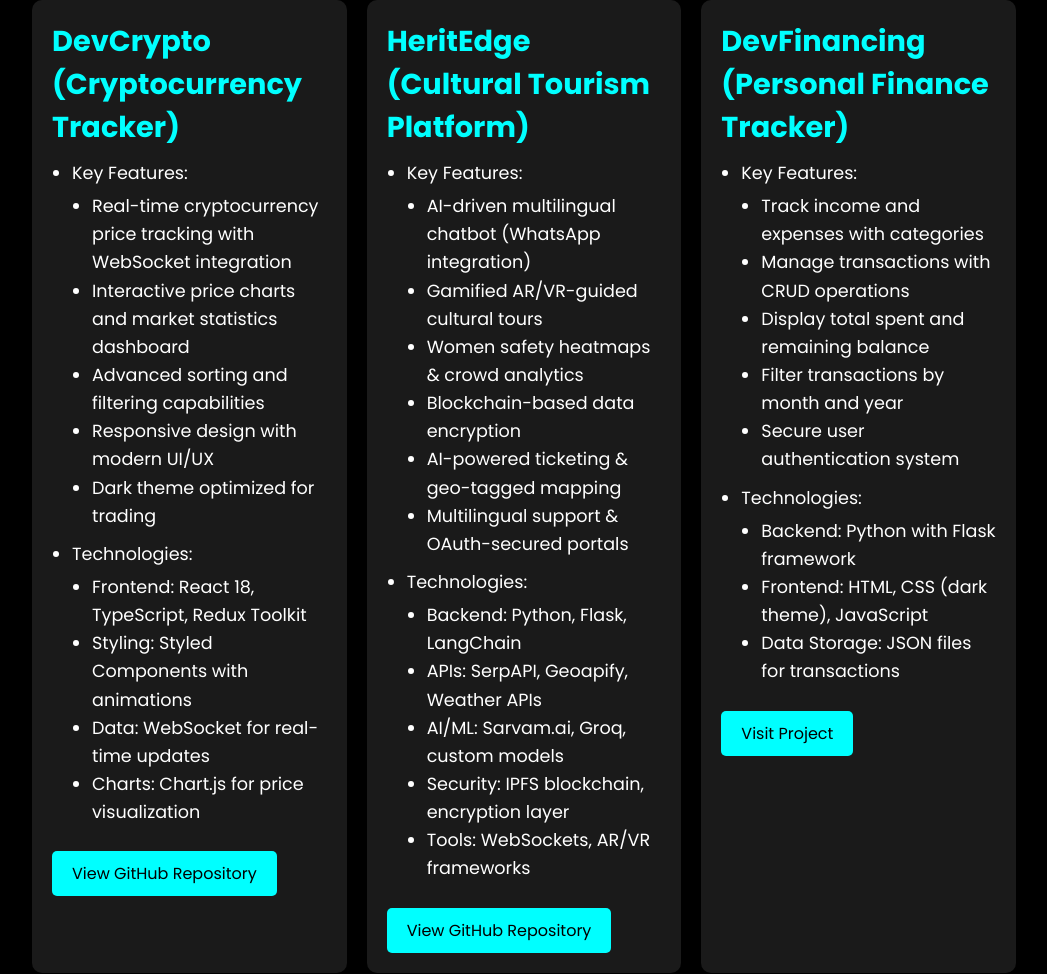
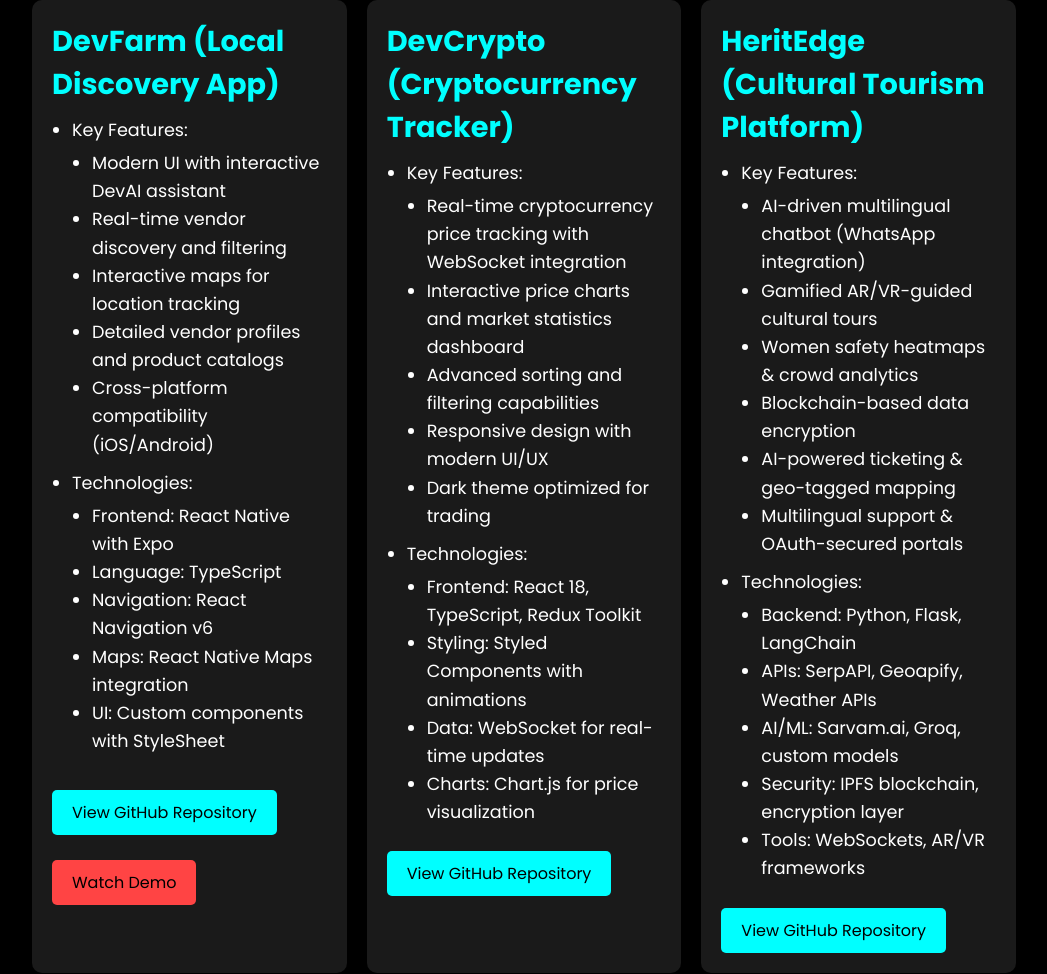
Before and after one commit to DevanshSharma-GIT/Portfolio-, a plain HTML site: page projects.html in a window 1280 px wide. Shown: the part 160-1134 px from the top of the page, without its empty margins (116-1163 px from the left). Drawn offline with Linux system fonts and the light colour scheme.

Commit message:
Update projects.html

```diff
--- a/projects.html
+++ b/projects.html
@@ -160,6 +160,45 @@
 
     <main>
         <section class="projects-container">
+            <!-- DevFarm Project -->
+            <div class="project-card">
+                <h2>DevFarm (Local Discovery App)</h2>
+                <ul>
+                    <li>Key Features:
+                        <ul>
+                            <li>Modern UI with interactive DevAI assistant</li>
+                            <li>Real-time vendor discovery and filtering</li>
+                            <li>Interactive maps for location tracking</li>
+                            <li>Detailed vendor profiles and product catalogs</li>
+                            <li>Cross-platform compatibility (iOS/Android)</li>
+                        </ul>
+                    </li>
+                    <li>Technologies:
+                        <ul>
+                            <li>Frontend: React Native with Expo</li>
+                            <li>Language: TypeScript</li>
+                            <li>Navigation: React Navigation v6</li>
+                            <li>Maps: React Native Maps integration</li>
+                            <li>UI: Custom components with StyleSheet</li>
+                        </ul>
+                    </li>
+                </ul>
+                <div style="margin-top: 20px; display: flex; gap: 10px; flex-wrap: wrap;">
+                    <a href="https://github.com/DevanshSharma-GIT/DevFarm"
+                       class="project-link"
+                       target="_blank">
+                        View GitHub Repository
+                    </a>
+                    <a href="demo-2.mp4"
+                       class="project-link"
+                       target="_blank"
+                       style="background-color: #ff4444;">
+                        Watch Demo
+                    </a>
+
+                </div>
+            </div>
+
             <!-- DevCrypto Project -->
             <div class="project-card">
                 <h2>DevCrypto (Cryptocurrency Tracker)</h2>
```
